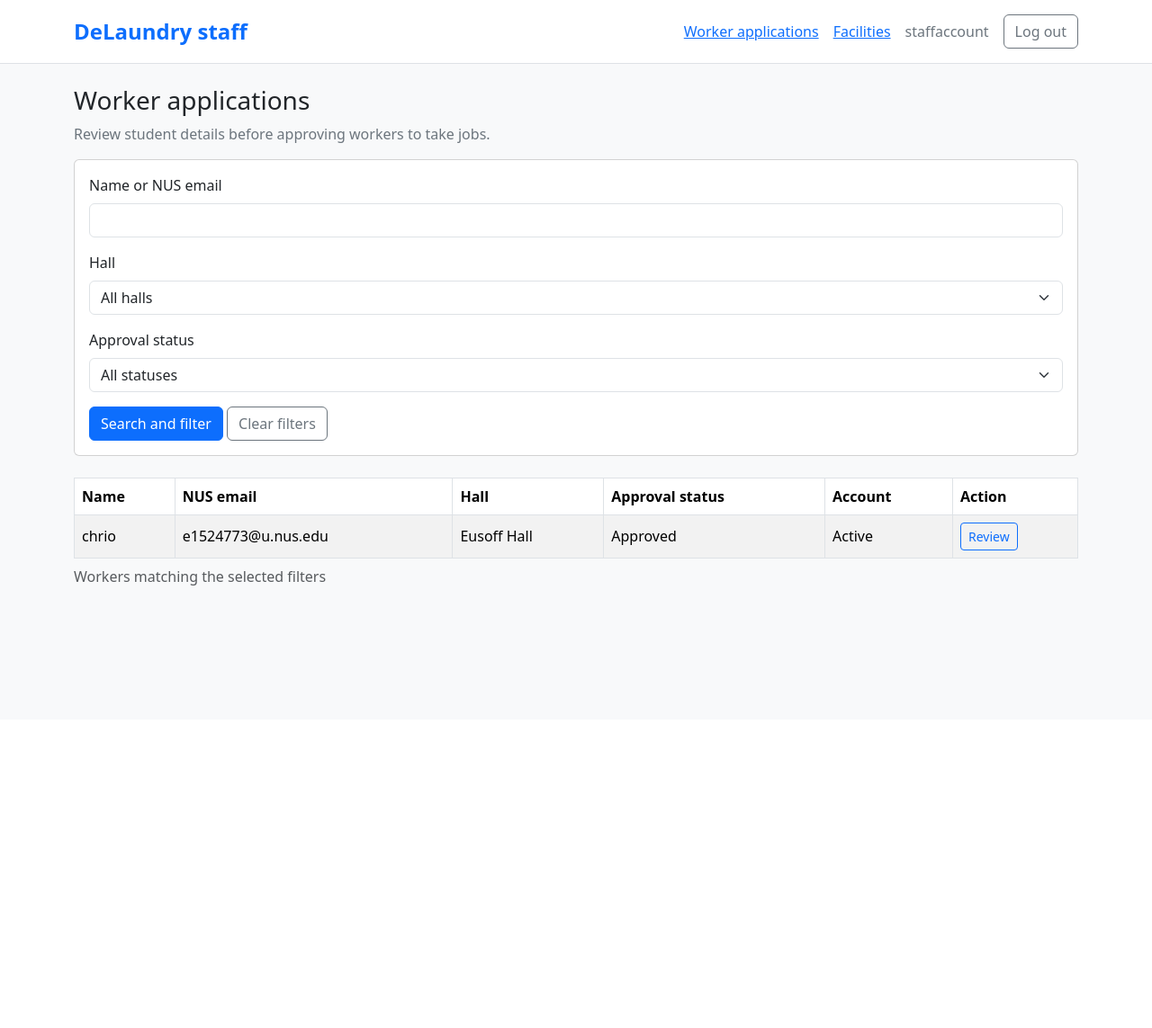
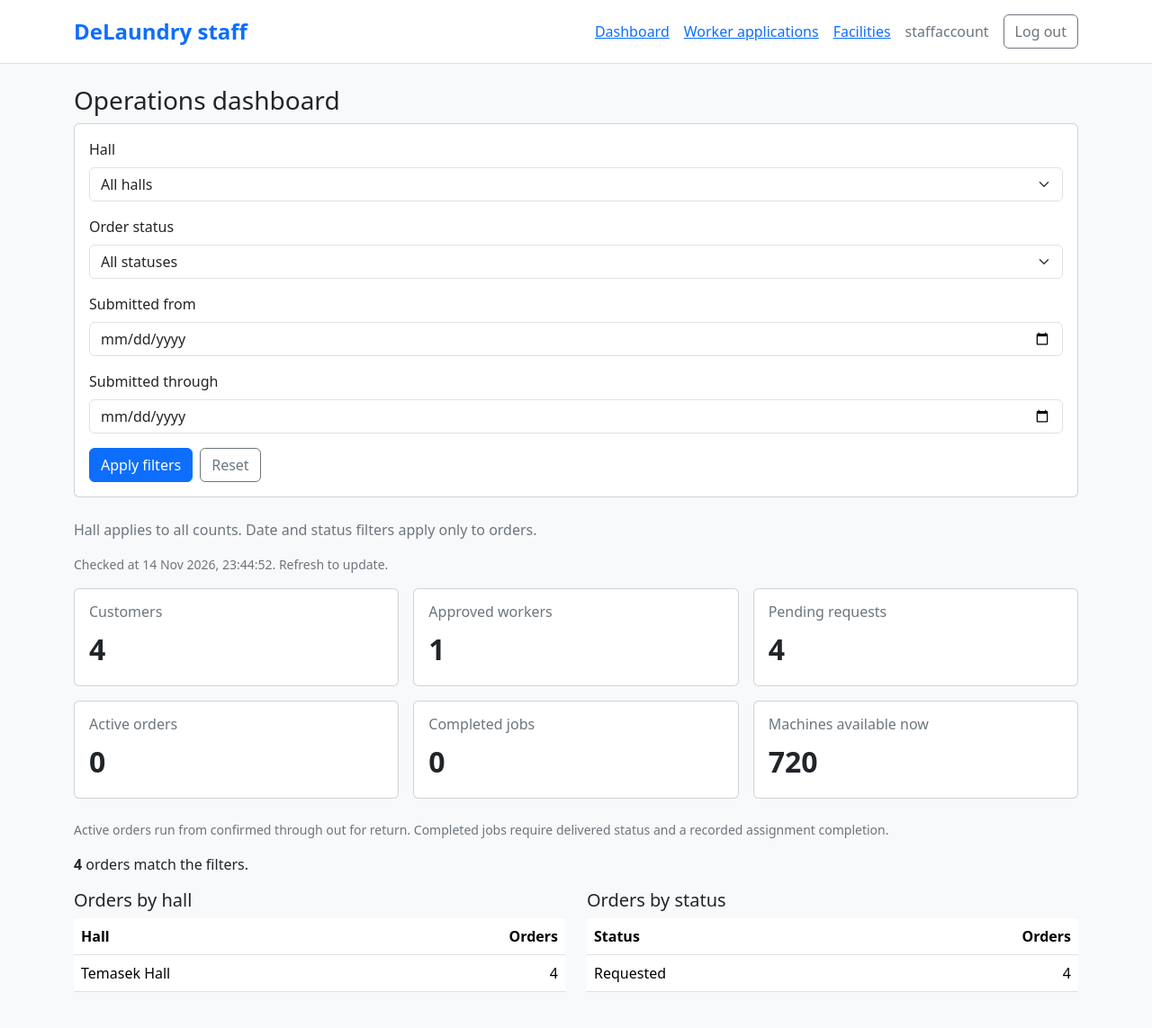
Before and after one commit to matttany/is2108-g35, a Django app: page /adminpanel/ in a window 1280 px wide. Shown: the whole page at 90% size. Before the commit the page ends 651 px from the top, so only its background shows below. Run offline with Django 5.2, Linux system fonts and the light colour scheme; a user stored in the database is signed in; data comes from the database, SQL or seed files in the repository; data that the repository does not hold is empty.

Commit message:
staff dashboard with hall and date filters

```diff
--- /dev/null
+++ b/Delaundry/adminpanel/dashboard.py
@@ -0,0 +1,80 @@
+from datetime import datetime, timedelta
+
+from django.db.models import Count, Q
+from django.utils import timezone
+
+from accounts.models import CustomerProfile, WorkerProfile
+from bookings.models import LaundryOrder, MachineReservation, MachineSession, SERVICE_START_TIMES
+from facilities.models import Machine, Residence
+
+
+ACTIVE_ORDER_STATUSES = ["confirmed", "picked_up", "washing", "drying", "out_for_return"]
+
+
+def dashboard_data(filters, now=None):
+  now = now or timezone.localtime()
+  orders = LaundryOrder.objects.all()
+  customers = CustomerProfile.objects.filter(user__role="customer")
+  workers = WorkerProfile.objects.filter(
+    user__role="worker", user__is_active=True, approval_status="approved",
+  )
+  machines = Machine.objects.filter(
+    status="ACTIVE", laundry_room__is_active=True,
+    laundry_room__residence__is_active=True,
+  )
+  hall = filters["residence"]
+  if hall:
+    orders = orders.filter(quote__residence=hall)
+    customers = customers.filter(residence=hall)
+    workers = workers.filter(residence=hall)
+    machines = machines.filter(laundry_room__residence=hall)
+  if filters["status"]:
+    orders = orders.filter(status=filters["status"])
+  if filters["start_date"]:
+    orders = orders.filter(created_at__date__gte=filters["start_date"])
+  if filters["end_date"]:
+    orders = orders.filter(created_at__date__lte=filters["end_date"])
+
+  machines = machines.exclude(pk__in=MachineSession.objects.filter(
+    ended_at__isnull=True,
+  ).values("machine_id"))
+  for start in SERVICE_START_TIMES:
+    window = timezone.make_aware(datetime.combine(now.date(), start))
+    if window <= now < window + timedelta(hours=2):
+      machines = machines.exclude(pk__in=MachineReservation.objects.filter(
+        service_date=now.date(), window_start=start, status="reserved",
+      ).values("machine_id"))
+      break
+
+  counts = orders.aggregate(
+    total=Count("pk"),
+    pending=Count("pk", filter=Q(status="requested")),
+    active=Count("pk", filter=Q(status__in=ACTIVE_ORDER_STATUSES)),
+    completed=Count("pk", filter=Q(status="delivered", assignment__completed_at__isnull=False)),
+  )
+  hall_names = dict(Residence._meta.get_field("name").choices)
+  halls = list(orders.values("quote__residence__name").annotate(
+    count=Count("pk"),
+  ).order_by("quote__residence__name"))
+  for row in halls:
+    code = row["quote__residence__name"]
+    row["label"] = hall_names.get(code, code)
+  status_names = dict(LaundryOrder._meta.get_field("status").choices)
+  statuses = list(orders.values("status").annotate(count=Count("pk")).order_by("status"))
+  for row in statuses:
+    row["label"] = status_names.get(row["status"], row["status"])
+
+  return {
+    "checked_at": now,
+    "order_total": counts["total"],
+    "cards": [
+      {"label": "Customers", "count": customers.count()},
+      {"label": "Approved workers", "count": workers.count()},
+      {"label": "Pending requests", "count": counts["pending"]},
+      {"label": "Active orders", "count": counts["active"]},
+      {"label": "Completed jobs", "count": counts["completed"]},
+      {"label": "Machines available now", "count": machines.count()},
+    ],
+    "hall_summary": halls,
+    "status_summary": statuses,
+  }
--- a/Delaundry/adminpanel/forms.py
+++ b/Delaundry/adminpanel/forms.py
@@ -2,6 +2,36 @@ from django import forms
 from django.contrib.auth.forms import AuthenticationForm
 
 from facilities.models import Residence
+from bookings.models import LaundryOrder
+
+
+class DashboardFilterForm(forms.Form):
+  residence = forms.ModelChoiceField(
+    label="Hall", queryset=Residence.objects.all().order_by("name"),
+    empty_label="All halls", required=False,
+    widget=forms.Select(attrs={"class": "form-select"}),
+  )
+  status = forms.ChoiceField(
+    label="Order status", required=False,
+    choices=[("", "All statuses"), *LaundryOrder._meta.get_field("status").choices],
+    widget=forms.Select(attrs={"class": "form-select"}),
+  )
+  start_date = forms.DateField(
+    label="Submitted from", required=False,
+    widget=forms.DateInput(attrs={"type": "date", "class": "form-control"}),
+  )
+  end_date = forms.DateField(
+    label="Submitted through", required=False,
+    widget=forms.DateInput(attrs={"type": "date", "class": "form-control"}),
+  )
+
+  def clean(self):
+    data = super().clean()
+    start = data.get("start_date")
+    end = data.get("end_date")
+    if start and end and start > end:
+      raise forms.ValidationError("The start date must not be after the end date.")
+    return data
 
 
 class StaffLoginForm(AuthenticationForm):
--- a/Delaundry/adminpanel/templates/adminpanel/base.html
+++ b/Delaundry/adminpanel/templates/adminpanel/base.html
@@ -10,8 +10,9 @@
   <body class="bg-light">
     <header class="bg-white border-bottom">
       <nav class="container py-3 d-flex flex-wrap align-items-center gap-3" aria-label="Staff navigation">
-        <a class="fs-4 fw-bold text-decoration-none me-auto" href="{% url 'adminpanel:worker_list' %}">DeLaundry staff</a>
+        <a class="fs-4 fw-bold text-decoration-none me-auto" href="{% url 'adminpanel:dashboard' %}">DeLaundry staff</a>
         {% if user.is_authenticated and user.is_staff and user.is_active %}
+          <a href="{% url 'adminpanel:dashboard' %}">Dashboard</a>
           <a href="{% url 'adminpanel:worker_list' %}">Worker applications</a>
           <a href="{% url 'facilities:list' %}">Facilities</a>
           <span class="text-secondary">{{ user.username }}</span>
--- /dev/null
+++ b/Delaundry/adminpanel/templates/adminpanel/dashboard.html
@@ -0,0 +1,58 @@
+{% extends "adminpanel/base.html" %}
+{% block title %}Operations dashboard | DeLaundry{% endblock %}
+{% block content %}
+  <h1 class="h3">Operations dashboard</h1>
+  <form method="get" action="{% url 'adminpanel:dashboard' %}" class="card card-body mb-4">
+    {% include "adminpanel/form_fields.html" %}
+    <div class="d-flex gap-2">
+      <button class="btn btn-primary" type="submit">Apply filters</button>
+      <a class="btn btn-outline-secondary" href="{% url 'adminpanel:dashboard' %}">Reset</a>
+    </div>
+  </form>
+  <p class="text-secondary">Hall applies to all counts. Date and status filters apply only to orders.</p>
+  {% if stats %}
+    <p class="small text-secondary">Checked at {{ stats.checked_at|date:"d M Y, H:i:s" }}. Refresh to update.</p>
+    <div class="row g-3 mb-4">
+      {% for card in stats.cards %}
+        <div class="col-12 col-sm-6 col-lg-4">
+          <section class="card card-body h-100">
+            <h2 class="h6 text-secondary">{{ card.label }}</h2>
+            <p class="fs-2 fw-bold mb-0">{{ card.count }}</p>
+          </section>
+        </div>
+      {% endfor %}
+    </div>
+    <p class="small text-secondary"> Active orders run from confirmed through out for return. Completed jobs require delivered status and a recorded assignment completion. </p>
+    <p><strong>{{ stats.order_total }}</strong> orders match the filters.</p>
+    <div class="row g-4">
+      <section class="col-12 col-md-6">
+        <h2 class="h5">Orders by hall</h2>
+        <table class="table">
+          <thead><tr><th scope="col">Hall</th><th scope="col" class="text-end">Orders</th></tr></thead>
+          <tbody>
+            {% for row in stats.hall_summary %}
+              <tr><td>{{ row.label }}</td><td class="text-end">{{ row.count }}</td></tr>
+            {% empty %}
+              <tr><td colspan="2">No orders match these filters.</td></tr>
+            {% endfor %}
+          </tbody>
+        </table>
+      </section>
+      <section class="col-12 col-md-6">
+        <h2 class="h5">Orders by status</h2>
+        <table class="table">
+          <thead><tr><th scope="col">Status</th><th scope="col" class="text-end">Orders</th></tr></thead>
+          <tbody>
+            {% for row in stats.status_summary %}
+              <tr><td>{{ row.label }}</td><td class="text-end">{{ row.count }}</td></tr>
+            {% empty %}
+              <tr><td colspan="2">No orders match these filters.</td></tr>
+            {% endfor %}
+          </tbody>
+        </table>
+      </section>
+    </div>
+  {% else %}
+    <div class="alert alert-warning">Correct the filters above to view statistics.</div>
+  {% endif %}
+{% endblock %}
--- a/Delaundry/adminpanel/urls.py
+++ b/Delaundry/adminpanel/urls.py
@@ -5,7 +5,8 @@ from . import views
 app_name = "adminpanel"
 
 urlpatterns = [
-  path("", views.worker_list, name="index"),
+  path("", views.dashboard, name="index"),
+  path("dashboard/", views.dashboard, name="dashboard"),
   path("login/", views.staff_login, name="login"),
   path("logout/", views.staff_logout, name="logout"),
   path("workers/", views.worker_list, name="worker_list"),
--- a/Delaundry/adminpanel/views.py
+++ b/Delaundry/adminpanel/views.py
@@ -4,10 +4,23 @@ from django.contrib.auth.decorators import login_required
 from django.db.models import Q
 from django.http import HttpResponseForbidden
 from django.shortcuts import get_object_or_404, redirect, render
-from django.views.decorators.http import require_POST
+from django.views.decorators.http import require_GET, require_POST
 
 from accounts.models import WorkerProfile
-from .forms import StaffLoginForm, WorkerApprovalForm, WorkerFilterForm
+from .forms import DashboardFilterForm, StaffLoginForm, WorkerApprovalForm, WorkerFilterForm
+from .dashboard import dashboard_data
+
+
+@login_required(login_url="adminpanel:login")
+@require_GET
+def dashboard(request):
+  if not request.user.is_active or not request.user.is_staff:
+    return HttpResponseForbidden("This page is for active staff accounts only.")
+  form = DashboardFilterForm(request.GET)
+  context = {"form": form, "stats": None}
+  if form.is_valid():
+    context["stats"] = dashboard_data(form.cleaned_data)
+  return render(request, "adminpanel/dashboard.html", context)
 
 
 def staff_login(request):
```
